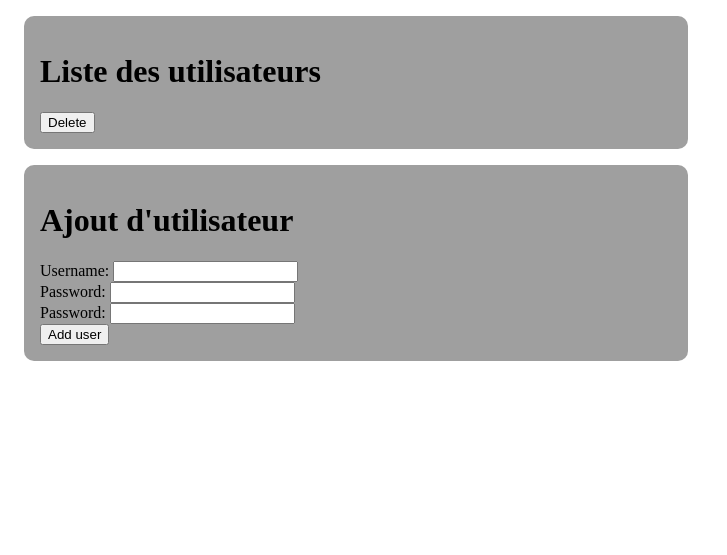
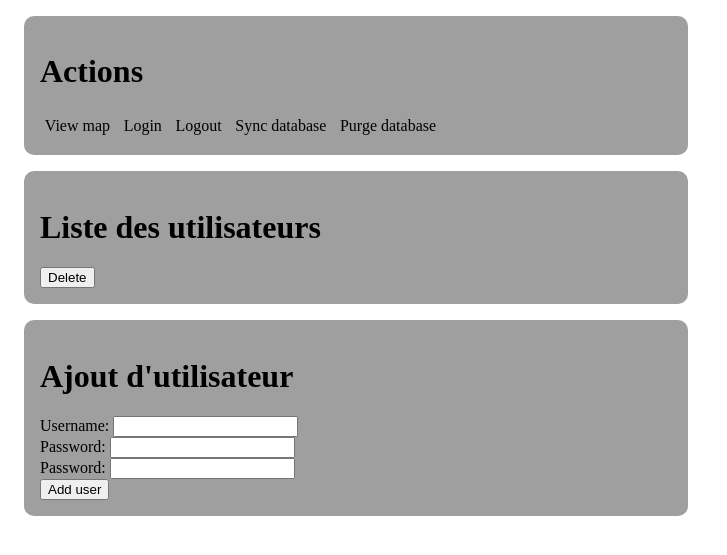
Before and after one commit to asteroide/immo_spider, a Python web app: template orchestrator/templates/manage.html in a window 1280 px wide. Shown: the top 555 px of the page, without its empty margins (0-727 px from the left). Run offline with Jinja, Linux system fonts and the light colour scheme; the template is opened without the code that fills it, so the values that code supplies are empty.

Commit message:
Add sync and purge button.

```diff
--- a/orchestrator/api/main.py
+++ b/orchestrator/api/main.py
@@ -95,7 +95,7 @@ class API(object):
                 self.logger.error('Unable to open plugin {}'.format(_plug_name))
                 self.logger.debug(str(e))
 
-        return {"number": len(ads)}
+        return {"action": "sync", "number": len(ads)}
         # return FeatureCollection(ads)
 
     @cherrypy.expose
@@ -103,4 +103,4 @@ class API(object):
     @require()
     def purge(self):
         delete_count = self.db_driver.purge()
-        return {"number": delete_count}
+        return {"action": "purge", "number": delete_count}
--- a/orchestrator/static/css/manage.css
+++ b/orchestrator/static/css/manage.css
@@ -1,4 +1,4 @@
-#manage-login {
+.area {
     background: #9f9f9f;
     width: 50%;
     padding: 1em;
@@ -6,10 +6,25 @@
     border-radius: 10px;
 }
 
-#add-login {
-    background: #9f9f9f;
-    width: 50%;
-    padding: 1em;
-    margin: 1em;
-    border-radius: 10px;
+a.button {
+    -webkit-appearance: button;
+    -moz-appearance: button;
+    appearance: button;
+    padding: 0.3em;
+
+    text-decoration: none;
+    color: initial;
 }
+
+#action-info{
+    display: none;
+    padding: 0.7em;
+    margin-top: 1em;
+    color: #3a2201;
+    border-style: solid;
+    border-color: #ff9703;
+}
+
+.right {
+    float: right;
+}
--- /dev/null
+++ b/orchestrator/static/js/manage.js
@@ -0,0 +1,16 @@
+
+function update_action_info(action) {
+    var widget = document.getElementById('action-info');
+    widget.style.display = "block";
+    widget.innerHTML = "Making the action '"+action+"', please wait...";
+    $.getJSON('http://127.0.0.1:8080/api/'+action,
+        function(data_list) {
+            widget.innerHTML = data_list.action + ": " + data_list.number + "";
+            widget.innerHTML += "<div class='right'><a href='#' onclick='close_action_info()' class='button'>Close</a></div>"
+        });
+}
+
+function close_action_info(action) {
+    var widget = document.getElementById('action-info');
+    widget.style.display = "none";
+}
--- a/orchestrator/templates/manage.html
+++ b/orchestrator/templates/manage.html
@@ -3,10 +3,23 @@
     <head lang="en">
         <meta charset="UTF-8">
         <title>Manage users</title>
+        <link rel="stylesheet" href="/static/jquery-ui-choc/jquery-ui.min.css">
         <link rel="stylesheet" href="/static/css/manage.css" type="text/css" />
     </head>
     <body>
-        <div id="manage-login">
+        <script src="/static/jquery/external/jquery/jquery.js"></script>
+        <script src="/static/jquery/jquery-ui.js"></script>
+        <div id="action" class="area">
+            <h1>Actions</h1>
+            <a href="/" class="button">View map</a>
+            <a href="/auth/login" class="button">Login</a>
+            <a href="/auth/logout" class="button">Logout</a>
+            <a href="#" onclick="update_action_info('sync')" class="button">Sync database</a>
+            <a href="#" onclick="update_action_info('purge')" class="button">Purge database</a>
+            <br>
+            <div id="action-info"></div>
+        </div>
+        <div id="manage-login" class="area">
             <h1>Liste des utilisateurs</h1>
             <form method="post" action="/auth/manage">
                 <ul>
@@ -21,9 +34,9 @@
                 <input type="submit" value="Delete" />
             </form>
         </div>
-        <div id="add-login">
+        <div id="add-login" class="area">
             <h1>Ajout d'utilisateur</h1>
-            <form method="post" action="/auth/manage">
+            <form method="post" action="/manage">
                 Username: <input type="text" name="username" value="{{ username }}" /><br />
                 Password: <input type="password" name="password1" /><br />
                 Password: <input type="password" name="password2" /><br />
@@ -31,5 +44,6 @@
                 <input type="submit" value="Add user" />
             </form>
         </div>
+        <script src="/static/js/manage.js" type="text/javascript"></script>
     </body>
 </html>
```
